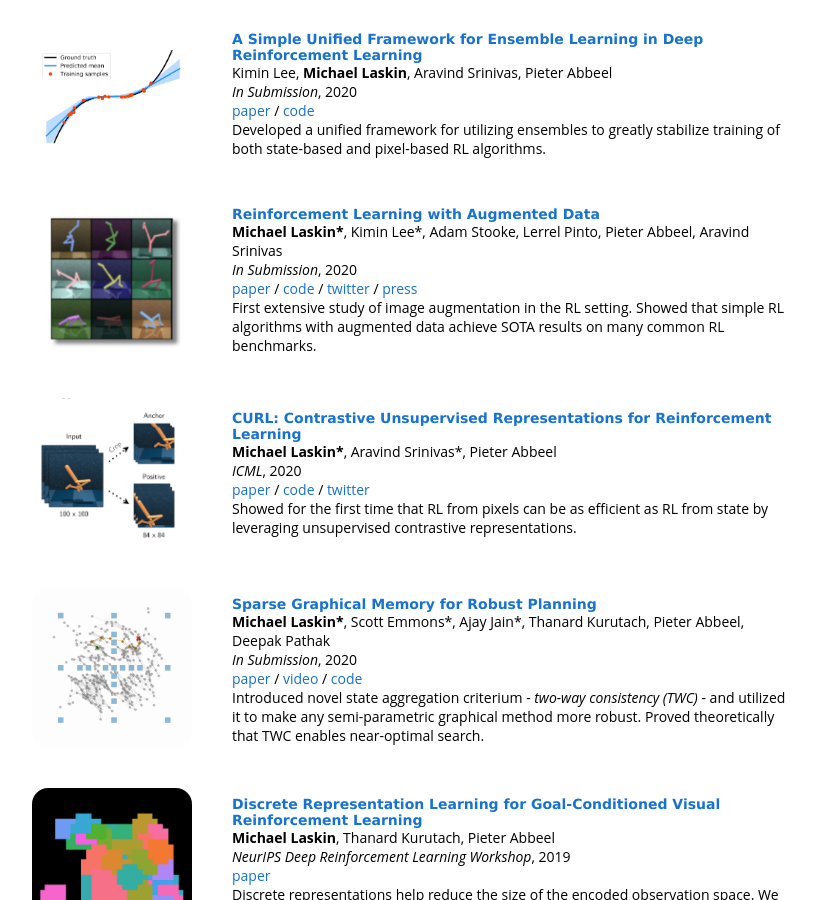
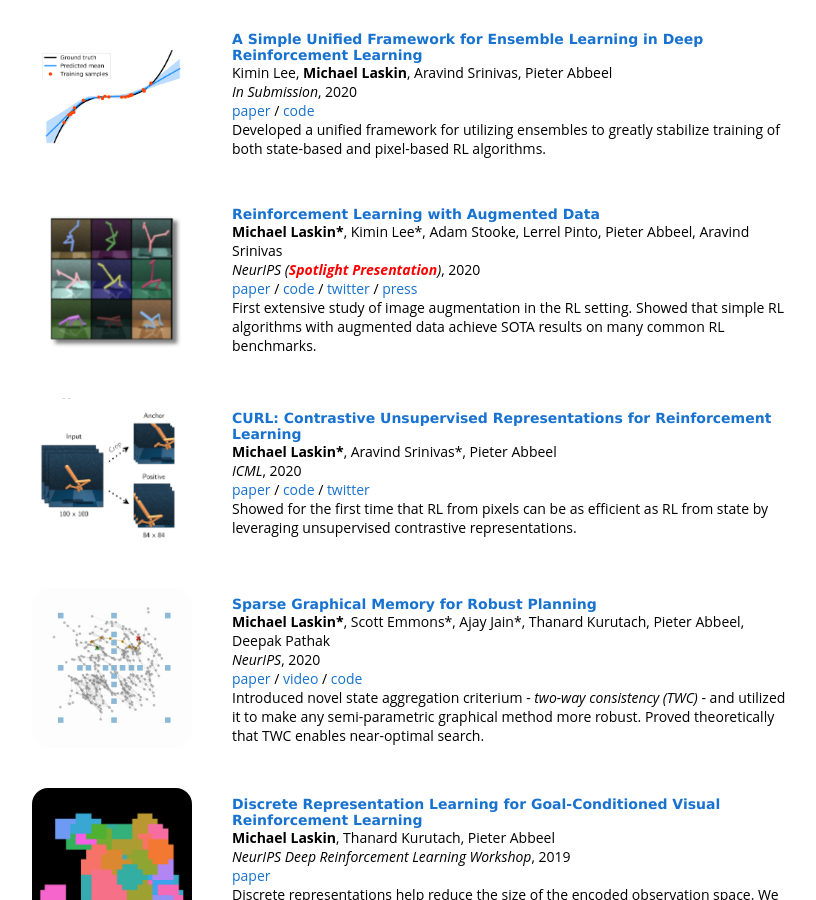
Before and after one commit to MishaLaskin/mishalaskin.github.io, a Jekyll site: the page built from index.markdown, in a window 1280 px wide and 900 px high, scrolled down 614 px. Shown: the whole window, without its empty margins (228-1044 px from the left). Built offline with Jekyll 4.4.1, drawn with Linux system fonts in a browser that asks for light colours; comment, search, counter and statistics services are not loaded.

Commit message:
neurips 2020

```diff
--- a/_posts/2020-03-06-sgm.markdown
+++ b/_posts/2020-03-06-sgm.markdown
@@ -7,7 +7,7 @@ image: /images/cleanup.gif
 categories: research
 affiliation: UC Berkeley, FAIR
 authors: "<b>Michael Laskin*</b>, Scott Emmons*, Ajay Jain*, Thanard Kurutach, Pieter Abbeel, Deepak Pathak"
-venue: "In Submission"
+venue: "NeurIPS"
 code: https://github.com/scottemmons/sgm
 arxiv: http://arxiv.org/abs/2003.06417
 video: https://youtube.com/embed/n3F3i7F3Lcg
--- a/_posts/2020-04-24-rad.markdown
+++ b/_posts/2020-04-24-rad.markdown
@@ -7,7 +7,7 @@ image: /images/rad/rad_thumbnail.png
 categories: research
 affiliation: UC Berkeley, BAIR
 authors: "<b>Michael Laskin*</b>, Kimin Lee*, Adam Stooke, Lerrel Pinto, Pieter Abbeel, Aravind Srinivas"
-venue: "In Submission"
+venue: "NeurIPS (<b style='color:red'>Spotlight Presentation</b>)"
 code: https://github.com/MishaLaskin/rad
 arxiv: https://arxiv.org/abs/2004.14990
 equal: '*'
```
